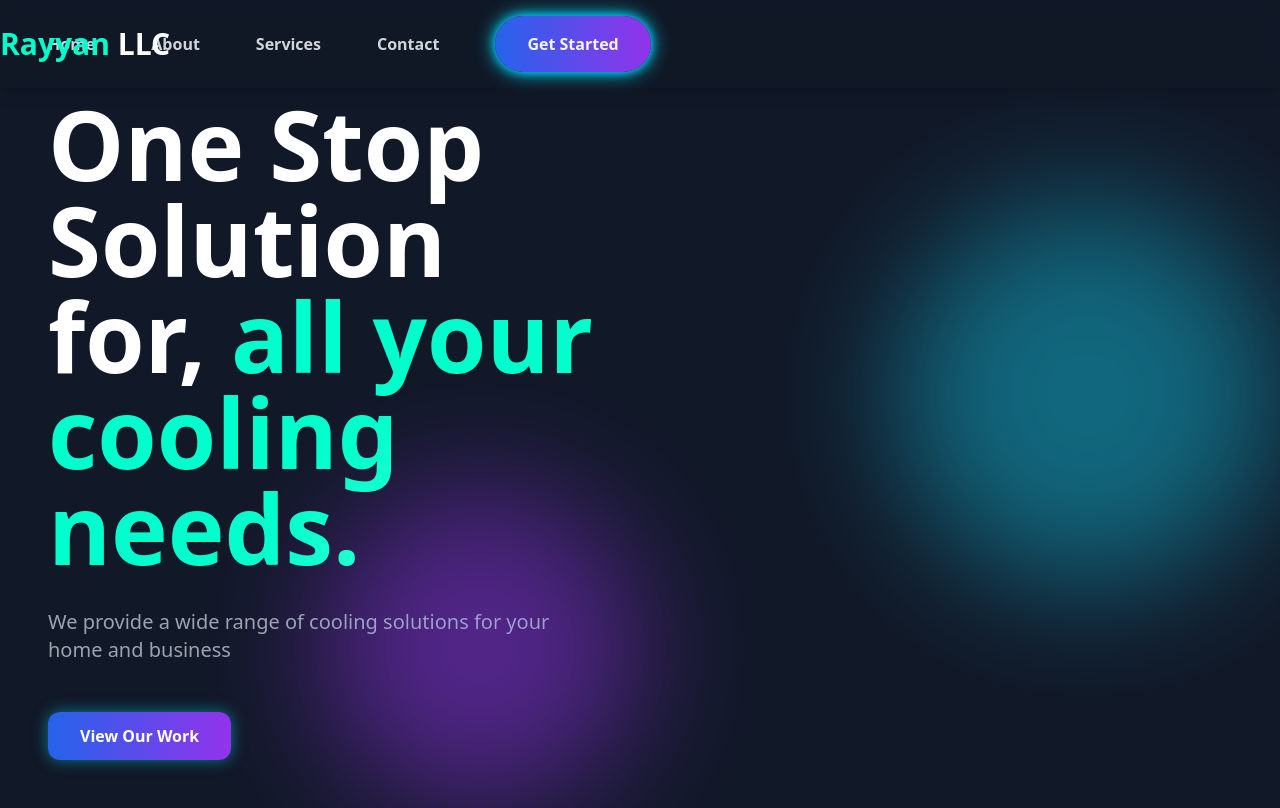
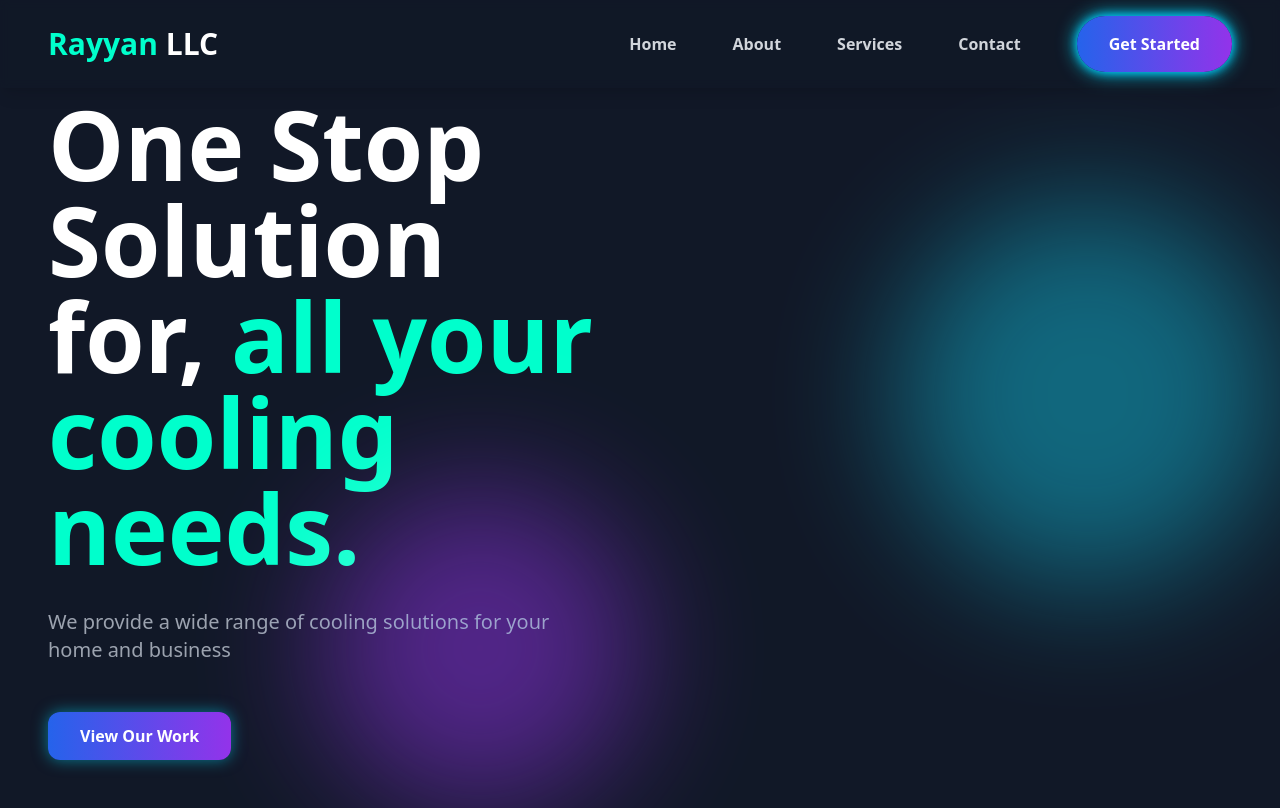
Before and after one commit to mtaha09/website-project, a plain HTML site: page index.html in a window 1280 px wide. Drawn offline with nearby package versions, Linux system fonts and the light colour scheme.

Commit message:
main header flex spacing

```diff
--- a/index.html
+++ b/index.html
@@ -15,25 +15,27 @@
 <body class="bg-gray-900 text-gray-100 antialiased font-sans">
 
 <div class="min-h-screen relative overflow-x-hidden">
-  <header id="main-header" class="fixed top-0 left-0 w-full z-50 p-4
-  lg:px-12 backdrop-blur-sm bg-gray-900/50 shadow-lg font-bold">
-  <div class="container mx-auto flex justify-between items-center">
-
-    <a href="#" class="text-3xl font-extrabold fixed left-0 text-center logo-link">
+  <header id="main-header" class="fixed top-0 left-0 w-full z-50 p-4 lg:px-12 backdrop-blur-sm bg-gray-900/50 shadow-lg font-bold">
+    <div class="container mx-auto flex flex-row flex-nowrap justify-between items-center">
+      <a href="#" class="text-3xl font-extrabold whitespace-nowrap logo-link">
         Rayyan <span class="text-white">LLC</span>
       </a>
       <nav>
-        <ul class="flex flex-row flex-nowrap items-center space-x-4 md:space-x-8 lg:space-x-14">
+        <ul class="flex flex-row flex-nowrap items-center space-x-4 md:space-x-6 lg:space-x-8 xl:space-x-14">
           <li class="whitespace-nowrap"><a href="#" class="text-gray-300 hover:text-cyan-300">Home</a></li>
           <li class="whitespace-nowrap"><a href="#" class="text-gray-300 hover:text-cyan-300">About</a></li>
           <li class="whitespace-nowrap"><a href="#" class="text-gray-300 hover:text-cyan-300">Services</a></li>
           <li class="whitespace-nowrap"><a href="#" class="text-gray-300 hover:text-cyan-300">Contact</a></li>
-            <button class="flex flex-row flex-nowrap items-center hero-cta px-8 py-4 rounded-full font-semibold transition duration-300 transform bg-gradient-to-r from-blue-600 to-purple-600 hover:scale-105">
+          <li class="whitespace-nowrap">
+            <button class="hero-cta px-6 py-2 md:px-8 md:py-4 rounded-full font-semibold text-sm md:text-base transition duration-300 transform bg-gradient-to-r from-blue-600 to-purple-600 hover:scale-105 text-white">
               Get Started
             </button>
-            <button id="mobile-menu-button" class="md:hidden p-2 text-gray-300 rounded-lg focus:outline-none focus:ring-2 focus:ring-cyan-400">
+          </li>
+          <li class="whitespace-nowrap md:hidden">
+            <button id="mobile-menu-button" class="p-2 text-gray-300 rounded-lg focus:outline-none focus:ring-2 focus:ring-cyan-400">
               <svg class="w-6 h-6" fill="none" stroke="currentColor" viewBox="0 0 24 24" xmlns="http://www.w3.org/2000/svg"><path stroke-linecap="round" stroke-linejoin="round" stroke-width="2" d="M4 6h16M4 12h16m-7 6h7"></path></svg>
             </button>
+          </li>
         </ul>
       </nav>
     </div>
```
Lines whose indentation alone changed are shown as unchanged.
